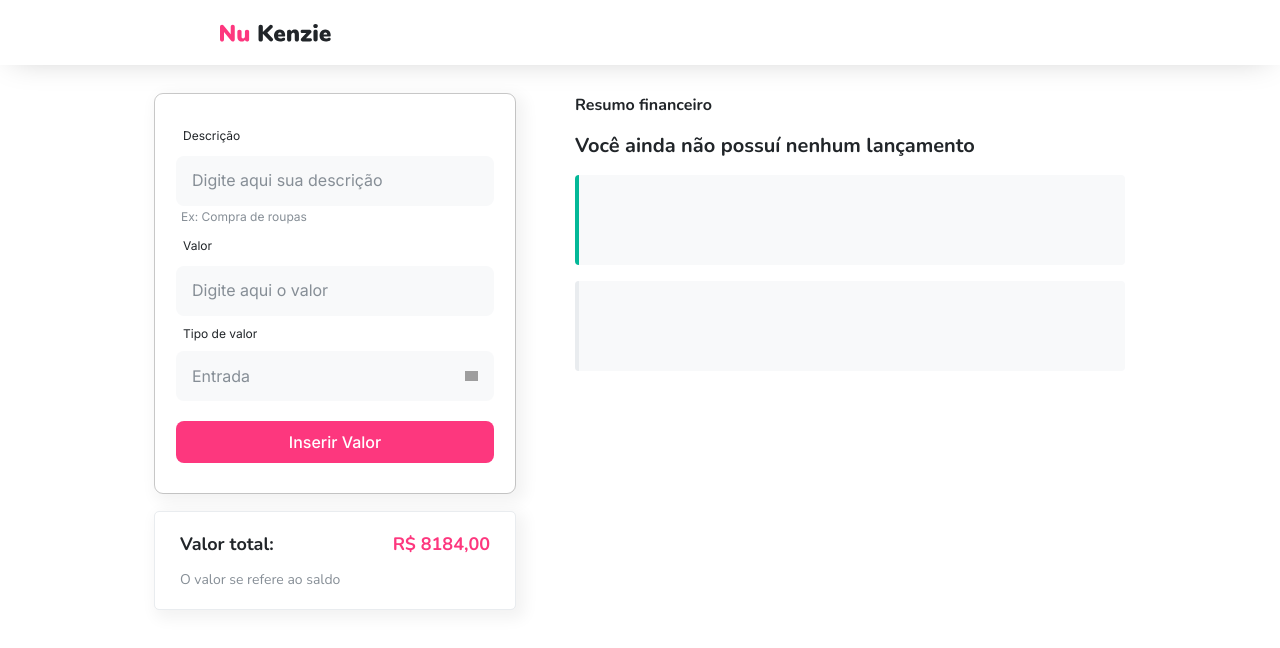
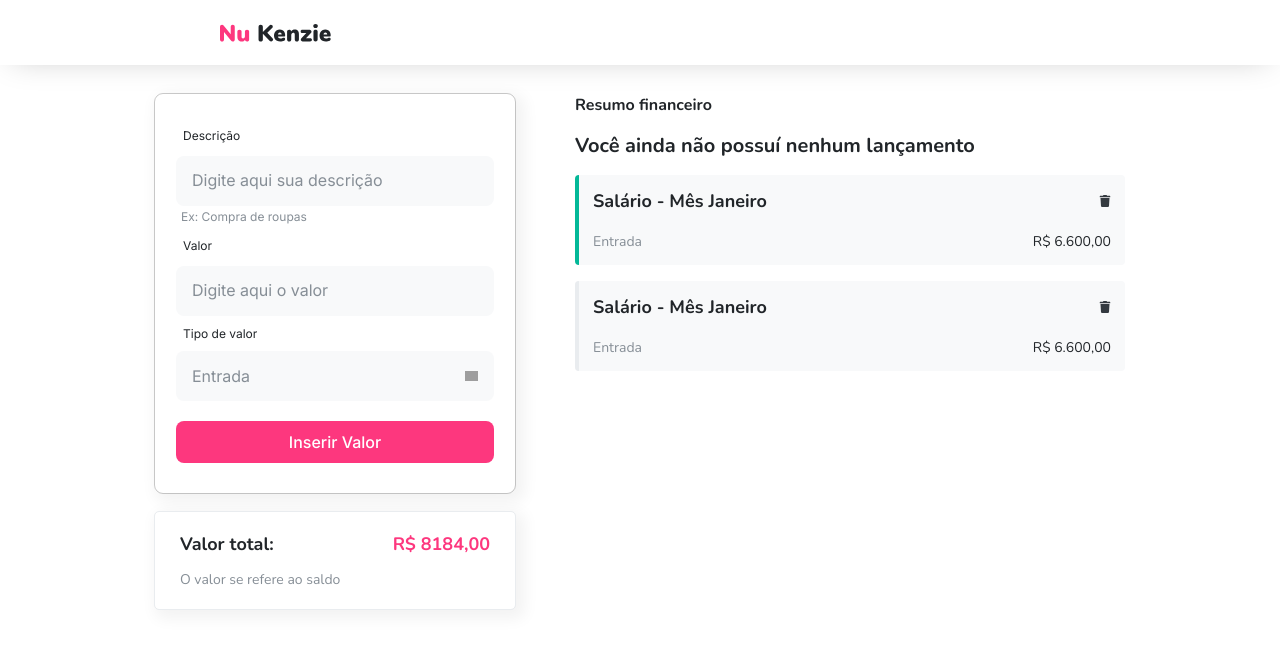
Before and after one commit to Fernando-Scramignon/Nu-Kenzie, a React (Vite) app: page /home in a window 1280 px wide. Shown: the top 648 px of the page. Built offline with nearby package versions, Linux system fonts and the light colour scheme; grey boxes are pictures that could not be loaded.

Commit message:
feat: finishes visual part of overview card

```diff
--- a/src/components/OverviewCard/index.tsx
+++ b/src/components/OverviewCard/index.tsx
@@ -1,7 +1,14 @@
+import {
+    Container,
+    TypeSection,
+    Type,
+    InfoSection,
+    UpperRow,
+    LowerRow,
+} from './style'
 import { IOverviewCardProps } from '../../interfaces'
-import { Container, TypeSection, Type, InfoSection } from './style'
 
-// import { FaTrash } from 'react-icons/fa'
+import { FaTrash } from 'react-icons/fa'
 
 function OverviewCard({ type }: IOverviewCardProps) {
     return (
@@ -9,7 +16,16 @@ function OverviewCard({ type }: IOverviewCardProps) {
             <TypeSection>
                 <Type type={type} />
             </TypeSection>
-            <InfoSection></InfoSection>
+            <InfoSection>
+                <UpperRow>
+                    <h3>Salário - Mês Janeiro</h3>
+                    <FaTrash fill="#343A40" size="12px" cursor="pointer" />
+                </UpperRow>
+                <LowerRow>
+                    <span className="info-section-type">Entrada</span>
+                    <span className="info-section-value">R$ 6.600,00</span>
+                </LowerRow>
+            </InfoSection>
         </Container>
     )
 }
--- a/src/components/OverviewCard/style.ts
+++ b/src/components/OverviewCard/style.ts
@@ -3,31 +3,65 @@ import { IOverviewCardProps } from '../../interfaces'
 
 const Container = styled.div`
     width: 100%;
-    height: 156px;
+    height: 90px;
     border-radius: 4px;
 
     background-color: var(--grey-1);
 
-    @media (min-width: 1024px) {
-        height: 90px;
-    }
+    display: flex;
+    gap: 14px;
 `
 
 const Type = styled.div<IOverviewCardProps>`
-    height: 156px;
+    height: 90px;
     width: 4px;
     border-radius: 4px 0px 0px 4px;
 
     background-color: ${(props) =>
         props.type == 'income' ? 'var(--color-secondary)' : 'var(--grey-2)'};
-
-    @media (min-width: 1024px) {
-        height: 90px;
-    }
 `
 
 const TypeSection = styled.div``
 
-const InfoSection = styled.div``
+const InfoSection = styled.div`
+    width: 100%;
+    padding: 14px 14px 14px 0px;
 
-export { Container, TypeSection, InfoSection, Type }
+    display: flex;
+    flex-direction: column;
+    justify-content: space-between;
+`
+
+const UpperRow = styled.div`
+    display: flex;
+    justify-content: space-between;
+    align-items: center;
+
+    h3 {
+        font-family: 'Nunito', sans-serif;
+        font-weight: 700;
+        font-size: 18px;
+        color: var(--grey-4);
+    }
+`
+
+const LowerRow = styled.div`
+    display: flex;
+    justify-content: space-between;
+
+    .info-section-type {
+        font-size: 14px;
+        font-family: 'Nunito', sans-serif;
+        font-weight: 400;
+        color: var(--grey-3);
+    }
+
+    .info-section-value {
+        font-size: 14px;
+        font-family: 'Nunito', sans-serif;
+        font-weight: 400;
+        color: var(--grey-4);
+    }
+`
+
+export { Container, TypeSection, InfoSection, Type, UpperRow, LowerRow }
```
